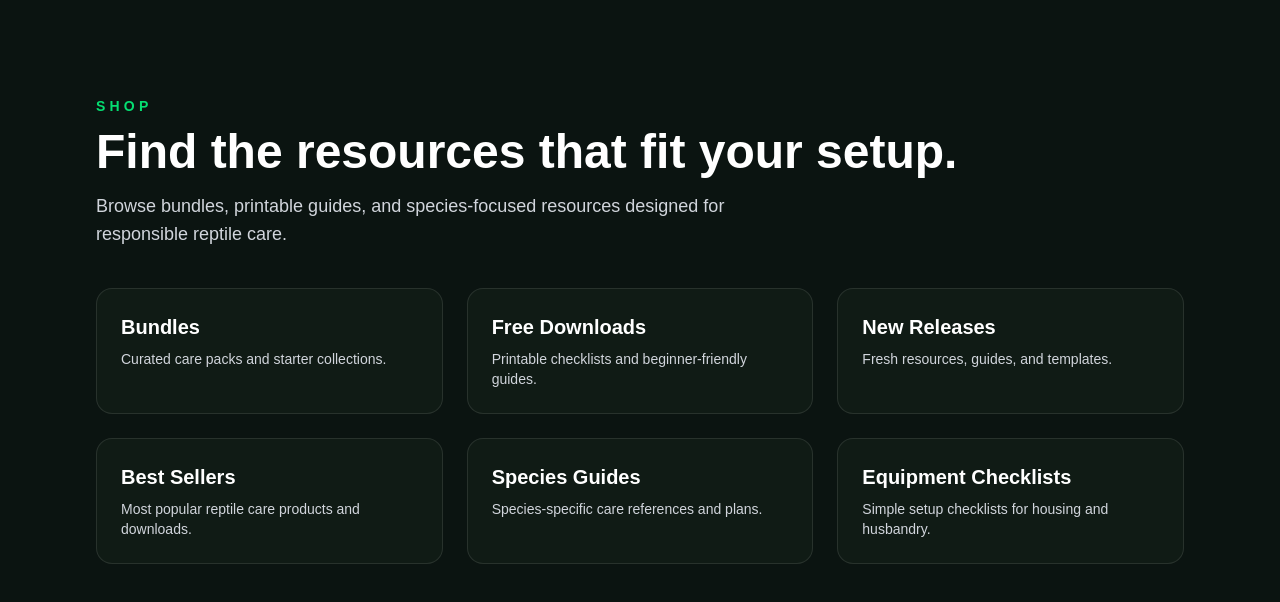
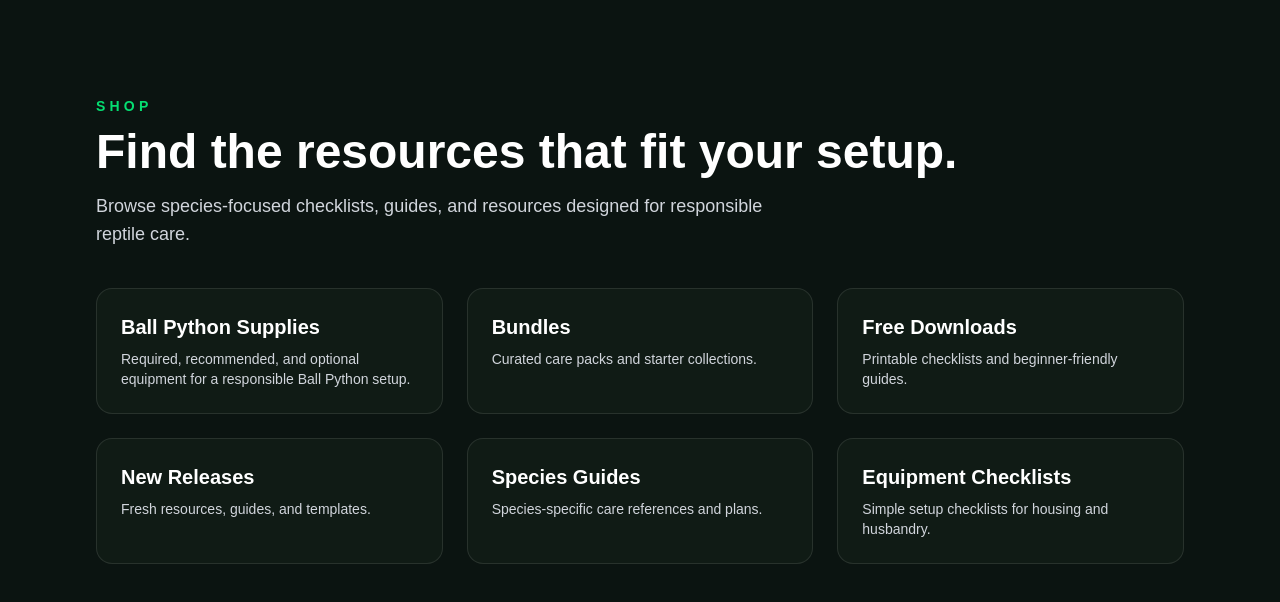
Before and after one commit to scalesandtailsrescue72-star/scaleswiki, a Next.js app: page /shop in a window 1280 px wide. Shown: the top 602 px of the page. Built offline with nearby package versions, Linux system fonts and the light colour scheme.

Commit message:
Link Shop to Ball Python equipment checklist

```diff
--- a/app/shop/page.tsx
+++ b/app/shop/page.tsx
@@ -1,12 +1,12 @@
 import Link from "next/link";
 
 const categories = [
-  { title: "Bundles", description: "Curated care packs and starter collections." },
-  { title: "Free Downloads", description: "Printable checklists and beginner-friendly guides." },
-  { title: "New Releases", description: "Fresh resources, guides, and templates." },
-  { title: "Best Sellers", description: "Most popular reptile care products and downloads." },
-  { title: "Species Guides", description: "Species-specific care references and plans." },
-  { title: "Equipment Checklists", description: "Simple setup checklists for housing and husbandry." },
+  { title: "Ball Python Supplies", description: "Required, recommended, and optional equipment for a responsible Ball Python setup.", href: "/shop/ball-python-supplies" },
+  { title: "Bundles", description: "Curated care packs and starter collections.", href: "/" },
+  { title: "Free Downloads", description: "Printable checklists and beginner-friendly guides.", href: "/" },
+  { title: "New Releases", description: "Fresh resources, guides, and templates.", href: "/" },
+  { title: "Species Guides", description: "Species-specific care references and plans.", href: "/species" },
+  { title: "Equipment Checklists", description: "Simple setup checklists for housing and husbandry.", href: "/shop/ball-python-supplies" },
 ];
 
 export default function ShopPage() {
@@ -17,7 +17,7 @@ export default function ShopPage() {
           <p className="text-sm font-semibold uppercase tracking-[0.3em] text-green-400">Shop</p>
           <h1 className="mt-3 text-4xl font-semibold sm:text-5xl">Find the resources that fit your setup.</h1>
           <p className="mt-4 max-w-2xl text-lg text-gray-300">
-            Browse bundles, printable guides, and species-focused resources designed for responsible reptile care.
+            Browse species-focused checklists, guides, and resources designed for responsible reptile care.
           </p>
         </div>
 
@@ -25,7 +25,7 @@ export default function ShopPage() {
           {categories.map((category) => (
             <Link
               key={category.title}
-              href="/"
+              href={category.href}
               className="rounded-2xl border border-white/10 bg-[#101B15] p-6 transition hover:border-green-500/40 hover:bg-[#14201a]"
             >
               <h2 className="text-xl font-semibold text-white">{category.title}</h2>
```
